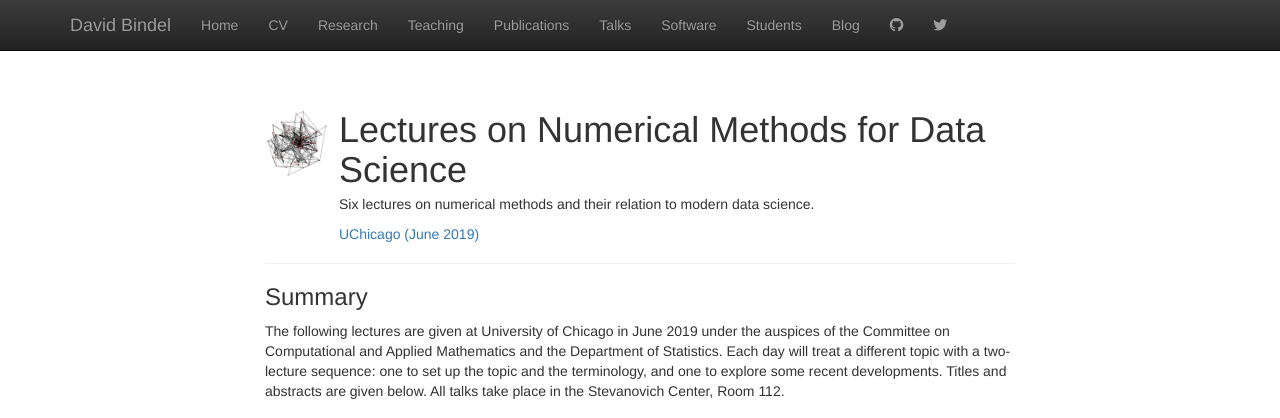
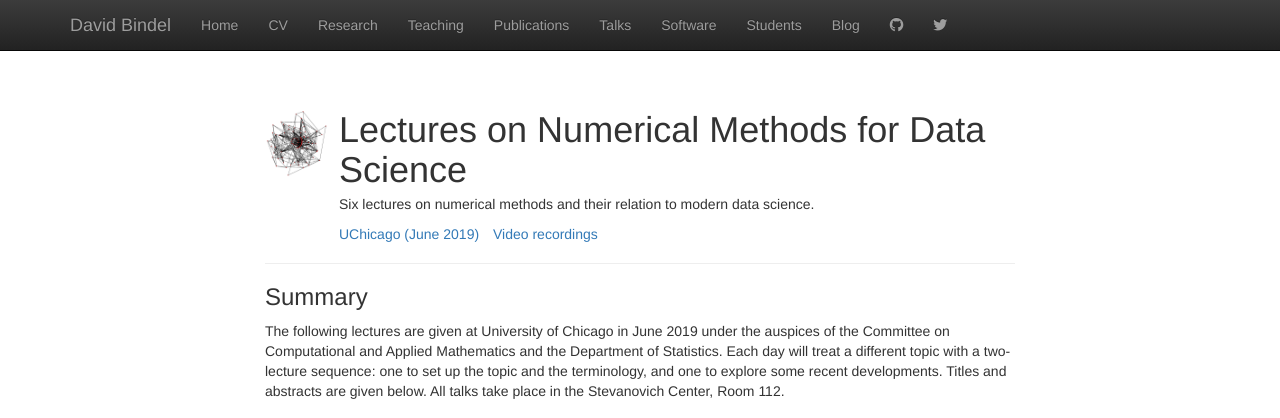
Before and after one commit to dbindel/cornell_web, a Jekyll site: the page built from _blurbs/nmds-uchicago.md, in a window 1280 px wide and 1381 px high. Shown: the top 418 px of the window. Built offline with Jekyll 4.4.1, drawn with Linux system fonts in a browser that asks for light colours; nearby versions of some CDN libraries.

Commit message:
Added video link.

```diff
--- a/_blurbs/nmds-uchicago.md
+++ b/_blurbs/nmds-uchicago.md
@@ -6,6 +6,8 @@ snippet: |
 menu:
   - text: UChicago (June 2019)
     url: https://cam.uchicago.edu/events/rtg/index.shtml
+  - text: Video recordings
+    url: https://vimeo.com/channels/rtg2019
 ---
 
 The following lectures are given at University of Chicago in
```
